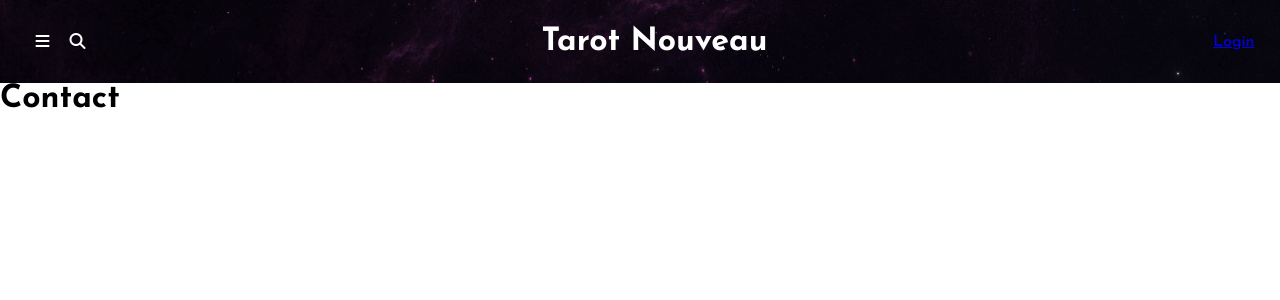
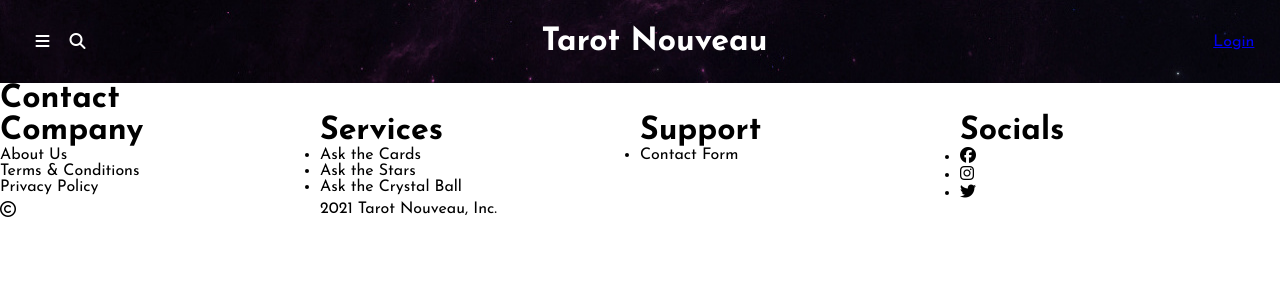
Before and after one commit to renjval12/TarotNouveau, a React (Create React App) app: page /contact in a window 1280 px wide. Shown: the top 300 px of the page. Built offline with nearby package versions, Linux system fonts and the light colour scheme.

Commit message:
add Footer links

```diff
--- a/src/App.js
+++ b/src/App.js
@@ -1,55 +1,15 @@
-import React, { useRef, useState } from "react";
-
-import { BrowserRouter as Router, Route, Link, Switch } from 'react-router-dom'
-import Home from "./Home";
-import About from "./About";
-import Cards from "./AskTheCards";
-import CrystalBall from "./AskTheCrystalBall";
-import Stars from "./AskTheStars";
-import Contact from "./Contact";
-
-export default function App() {
-  const [isNavShowing, setIsNavShowing] = useState(false);
-  const [isSearchShowing, setIsSearchShowing] = useState(false);
+import React, { Component } from "react";
+import Footer from "./Footer";
+import Header from "./Header";
 
 
-  return (
-    <div id="App">
-      <header>
-        <div id="navbar">
-          <div id="hamburger-icon-search">
-            <i onClick={() => setIsNavShowing(!isNavShowing)} class="fas fa-bars nav-icon"></i>
-            <i onClick={() => setIsSearchShowing(!isSearchShowing)} class="fas fa-search nav-icon"></i>
-            {isSearchShowing &&
-              <form className="search-bar">
-                <input type="search" />
-                <button >Submit</button>
-              </form>}
-          </div>
-          <h1>Tarot Nouveau</h1>
-          <a href="#">Login</a>
-        </div>
-        <Router>
-          {isNavShowing && <nav>
-            <ul>
-              <li><Link to='/'>Home</Link></li>
-              <li><Link to='/about'>About</Link></li>
-              <li><Link to='/ask-the-cards'>Ask the Cards</Link></li>
-              <li><Link to='/ask-the-stars'>Ask the Stars</Link></li>
-              <li><Link to='/ask-the-crystal-ball'>Ask the Crystal Ball</Link></li>
-              <li><Link to='/contact'>Contact</Link></li>
-            </ul>
-          </nav>}
-          <Switch>
-            <Route exact path='/' component={Home} />
-            <Route path='/about' component={About} />
-            <Route path='/ask-the-cards' component={Cards} />
-            <Route path='/ask-the-stars' component={Stars} />
-            <Route path='/ask-the-crystal-ball' component={CrystalBall} />
-            <Route path='/contact' component={Contact} />
-          </Switch>
-        </Router>
-      </header >
-    </div >
-  );
+export default class App extends Component {
+  render() {
+    return (
+      <>
+        <Header />
+        <Footer />
+      </>
+    );
+  }
 }
--- /dev/null
+++ b/src/CompanyLinkList.js
@@ -0,0 +1,15 @@
+import React from "react";
+import FooterLink from "./FooterLink";
+
+export default function CompanyList() {
+    return (
+        <div id="company-link-list" className="link-list">
+            <h1>Company</h1>
+            <ul>
+                <FooterLink linkName="About Us"/>
+                <FooterLink linkName="Terms & Conditions"/>
+                <FooterLink linkName="Privacy Policy"/>
+            </ul>
+        </div>
+    )
+}
--- a/src/Footer.js
+++ b/src/Footer.js
@@ -1,16 +1,17 @@
 import React from "react";
-import LinkList from "./FooterLinkList";
+import CompanyList from "./CompanyLinkList";
+import ServicesList from "./ServicesLinkList";
+import SocialsList from "./SocialLinkList";
+import SupportList from "./SupportLinkList";
 
 export default function Footer() {
     return (
         <footer>
-            <LinkList linkName="Company" link={['About Us', 'Terms & Conditions', 'Privacy Policy']} />
-            <LinkList linkName="Services" link={['Ask the Cards', 'Ask the Stars', 'Ask the Crystal Ball']} />
-            <LinkList linkName="Support" link={['Contact']} />
-            <LinkList linkName="Subscribe to Newsletter">
-                <input type="email" placeholder="Email Address"></input>
-                <button>Subscribe</button>
-            </LinkList>
+            <CompanyList />
+            <ServicesList />
+            <SupportList />
+            <SocialsList />
+            <i class="far fa-copyright"></i>2021 Tarot Nouveau, Inc.
         </footer>
     )
 }
--- /dev/null
+++ b/src/FooterLink.js
@@ -0,0 +1,9 @@
+import React from "react";
+
+export default function FooterLink(props) {
+    return (
+        <>
+        <li id={props.id}>{props.linkName}</li>
+        </>
+    )
+}
--- a/src/FooterLinkList.js
+++ /dev/null
@@ -1,22 +0,0 @@
-import React, { useState } from "react";
-
-export default function LinkList(props) {
-    const [links, setLinks] = useState([])
-
-    setLinks(props.link)
-
-    return (
-        <div>
-            <h1>{props.linkName}</h1>
-            {links.map(link =>
-                <>
-                    <ul>
-                        <li>{link}</li>
-                    </ul>
-                </>
-            )
-            }
-
-        </div>
-    )
-}
--- /dev/null
+++ b/src/Header.js
@@ -0,0 +1,54 @@
+import React, { useState } from "react";
+import { BrowserRouter as Router, Route, Link, Switch } from 'react-router-dom'
+import Home from "./Home";
+import About from "./About";
+import Cards from "./AskTheCards";
+import CrystalBall from "./AskTheCrystalBall";
+import Stars from "./AskTheStars";
+import Contact from "./Contact";
+
+export default function Header() {
+    const [isNavShowing, setIsNavShowing] = useState(false);
+    const [isSearchShowing, setIsSearchShowing] = useState(false);
+
+
+    return (
+        <>
+            <header>
+                <div id="navbar">
+                    <div id="hamburger-icon-search">
+                        <i onClick={() => setIsNavShowing(!isNavShowing)} class="fas fa-bars nav-icon"></i>
+                        <i onClick={() => setIsSearchShowing(!isSearchShowing)} class="fas fa-search nav-icon"></i>
+                        {isSearchShowing &&
+                            <form className="search-bar">
+                                <input type="search" />
+                                <button >Submit</button>
+                            </form>}
+                    </div>
+                    <h1>Tarot Nouveau</h1>
+                    <a href="#">Login</a>
+                </div>
+                <Router>
+                    {isNavShowing && <nav>
+                        <ul>
+                            <li><Link to='/'>Home</Link></li>
+                            <li><Link to='/about'>About</Link></li>
+                            <li><Link to='/ask-the-cards'>Ask the Cards</Link></li>
+                            <li><Link to='/ask-the-stars'>Ask the Stars</Link></li>
+                            <li><Link to='/ask-the-crystal-ball'>Ask the Crystal Ball</Link></li>
+                            <li><Link to='/contact'>Contact</Link></li>
+                        </ul>
+                    </nav>}
+                    <Switch>
+                        <Route exact path='/' component={Home} />
+                        <Route path='/about' component={About} />
+                        <Route path='/ask-the-cards' component={Cards} />
+                        <Route path='/ask-the-stars' component={Stars} />
+                        <Route path='/ask-the-crystal-ball' component={CrystalBall} />
+                        <Route path='/contact' component={Contact} />
+                    </Switch>
+                </Router>
+            </header>
+        </>
+    )
+}
--- a/src/Home.js
+++ b/src/Home.js
@@ -1,11 +1,10 @@
 import React from "react";
 import AskSection from "./AskSectionHome";
-import Footer from "./Footer";
 import SelectCardSection from "./ServiceSelectSection";
 
 export default function Home() {
     return (
-        <>
+        <main>
             <div></div>
             <section id="services-section" >
                 <h2 class="home-section-heading">Services</h2>
@@ -46,7 +45,6 @@ export default function Home() {
                     quoteSrc="— Anne Berest (How To Be Parisian)"
                 />
             </section>
-            <Footer />
-        </>
+        </main>
     )
 }
--- /dev/null
+++ b/src/ServicesLinkList.js
@@ -0,0 +1,15 @@
+import React from "react";
+import FooterLink from "./FooterLink";
+
+export default function ServicesList() {
+    return (
+        <div id="services-link-list" className="link-list">
+            <h1>Services</h1>
+            <ul>
+                <FooterLink linkName="Ask the Cards"/>
+                <FooterLink linkName="Ask the Stars"/>
+                <FooterLink linkName="Ask the Crystal Ball"/>
+            </ul>
+        </div>
+    )
+}
--- /dev/null
+++ b/src/SocialLinkList.js
@@ -0,0 +1,14 @@
+import React from "react";
+
+export default function SocialsList() {
+    return (
+        <div id="socials-link-list" className="link-list">
+            <h1>Socials</h1>
+            <ul>
+                <li><i class="fab fa-facebook"></i></li>
+                <li><i class="fab fa-instagram"></i></li>
+                <li><i class="fab fa-twitter"></i></li>
+            </ul>
+        </div>
+    )
+}
--- /dev/null
+++ b/src/SupportLinkList.js
@@ -0,0 +1,13 @@
+import React from "react";
+import FooterLink from "./FooterLink";
+
+export default function SupportList() {
+    return (
+        <div id="support-link-list" className="link-list">
+            <h1>Support</h1>
+            <ul>
+                <FooterLink id="contact-footer-link" linkName="Contact Form" />
+            </ul>
+        </div>
+    )
+}
--- a/src/index.css
+++ b/src/index.css
@@ -6,6 +6,8 @@
   box-sizing: border-box;
   font-family: 'Josefin Sans', sans-serif;
 }
+
+/* Header */
 
 #navbar {
   display: flex;
@@ -41,6 +43,13 @@ nav ul {
 nav ul li a {
   color: white;
   text-decoration: none;
+}
+
+/* Footer */
+
+footer {
+  display: grid;
+  grid-template: repeat(3, 1fr)/repeat(4, 1fr);
 }
 
 .home-section-heading {
@@ -104,7 +113,6 @@ nav ul li a {
 #ask-stars {
   background: linear-gradient(#F997F1, #7CECFB);
   height: 100vh;
-
 }
 
 #ask-stars-desc {
```
